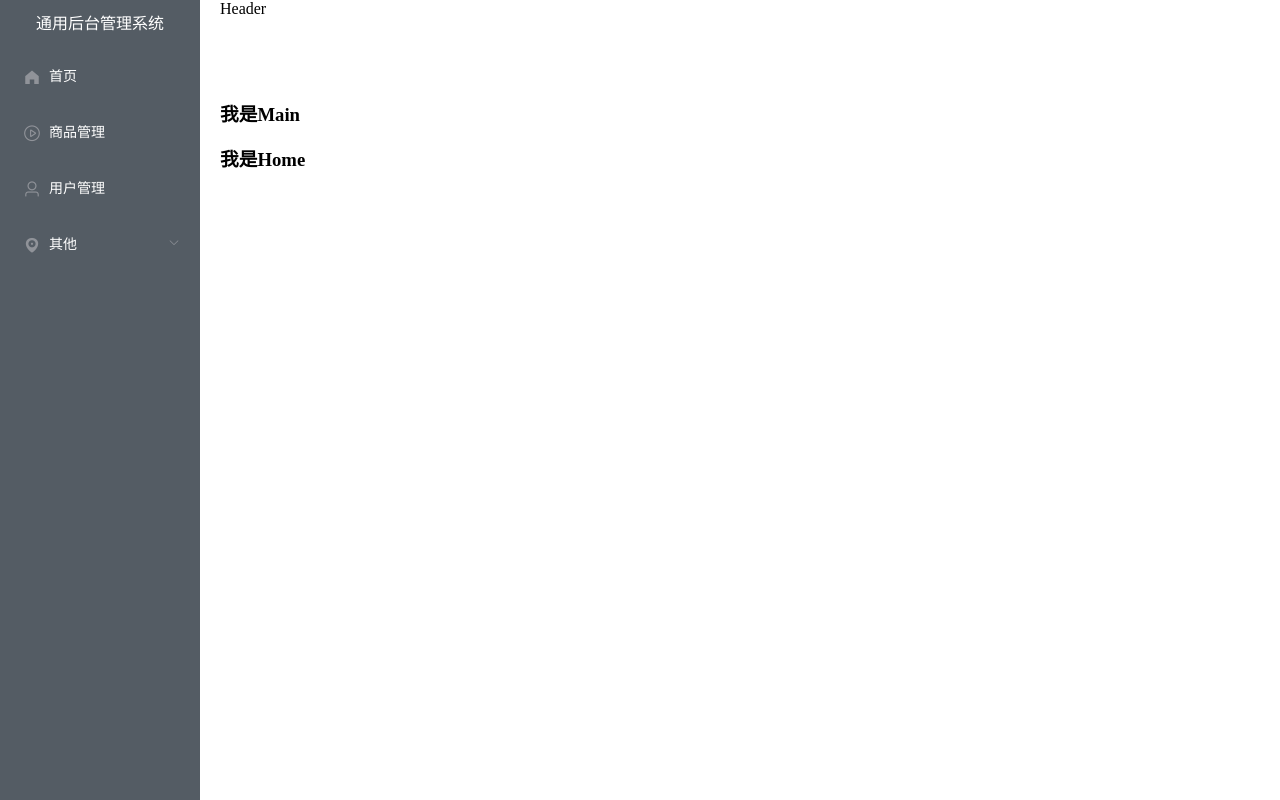
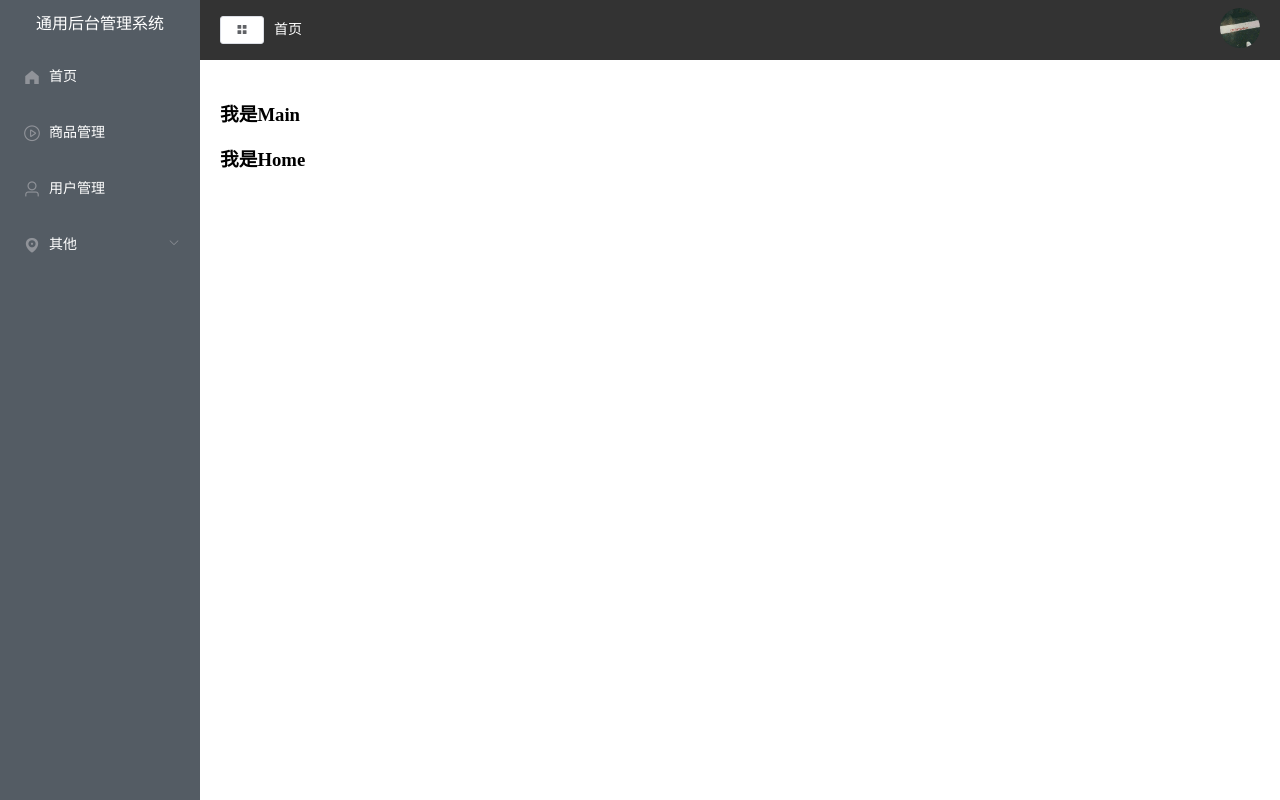
Before and after one commit to Griplan/my-app, a Vue app: page /#/home in a window 1280 px wide. Built offline with nearby package versions, Linux system fonts and the light colour scheme.

Commit message:
header组件搭建

```diff
--- a/src/components/CommonAside.vue
+++ b/src/components/CommonAside.vue
@@ -111,7 +111,13 @@
     },
     clickMenu(item) {
       console.log(item);
-      this.$router.push(item.path);
+      //页面路由和目的地不一致时候允许跳转
+      if (
+        this.$route.path !== item.path &&
+        !(this.$route.path === "/home" && item.path === "/")
+      ) {
+        this.$router.push(item.path);
+      }
     },
   },
   computed: {
--- /dev/null
+++ b/src/components/CommonHeader.vue
@@ -0,0 +1,51 @@
+<template>
+  <div class="header-container">
+    <div class="l-content">
+      <el-button icon="el-icon-menu" size="mini"></el-button>
+      <!-- 面包屑 -->
+      <span class="text">首页</span>
+    </div>
+    <div class="r-content">
+      <el-dropdown>
+        <span class="el-dropdown-link">
+          <img src="../assets/头像.jpg" alt="" class="user" />
+        </span>
+        <el-dropdown-menu slot="dropdown">
+          <el-dropdown-item>个人中心</el-dropdown-item>
+          <el-dropdown-item>退出</el-dropdown-item>
+        </el-dropdown-menu>
+      </el-dropdown>
+    </div>
+  </div>
+</template>
+
+<script>
+export default {
+  data() {
+    return {};
+  },
+};
+</script>
+
+<style lang="less" scoped>
+.header-container {
+  padding: 0 20px;
+  background-color: #333;
+  height: 60px;
+  display: flex;
+  justify-content: space-between;
+  align-items: center;
+  .text {
+    font-size: 14px;
+    color: #fff;
+    margin-left: 10px;
+  }
+  .r-content {
+    .user {
+      width: 40px;
+      height: 40px;
+      border-radius: 50%;
+    }
+  }
+}
+</style>
--- a/src/views/MainPage.vue
+++ b/src/views/MainPage.vue
@@ -1,10 +1,12 @@
 <template>
   <el-container>
     <el-aside width="200px">
-    <common-aside/>
+      <common-aside />
     </el-aside>
     <el-container>
-    <el-header>Header</el-header>
+      <el-header>
+        <common-header></common-header>
+      </el-header>
       <el-main>
         <div>
           <h1>我是Main</h1>
@@ -13,17 +15,23 @@
       </el-main>
     </el-container>
   </el-container>
-
 </template>
 
 <script>
-import CommonAside from '../components/CommonAside.vue'
+import CommonAside from "../components/CommonAside.vue";
+import CommonHeader from "../components/CommonHeader.vue";
 export default {
-  data(){
-    return {}
+  data() {
+    return {};
   },
-  components:{
-    CommonAside
+  components: {
+    CommonAside,
+    CommonHeader,
+  },
+};
+</script>
+<style lang="less" scoped>
+.el-header {
+  padding: 0;
 }
-}
-</script>
+</style>
```
Also changed, not shown: src/assets/头像.jpg (added). Lines whose indentation alone changed are shown as unchanged.
